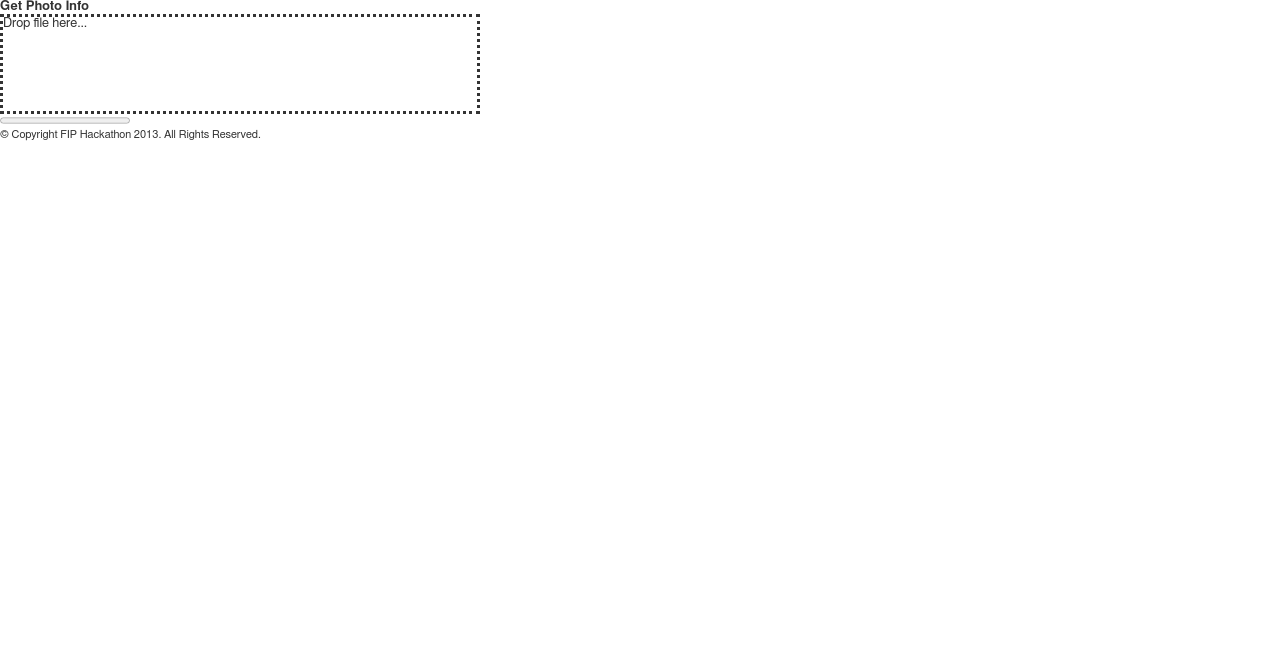
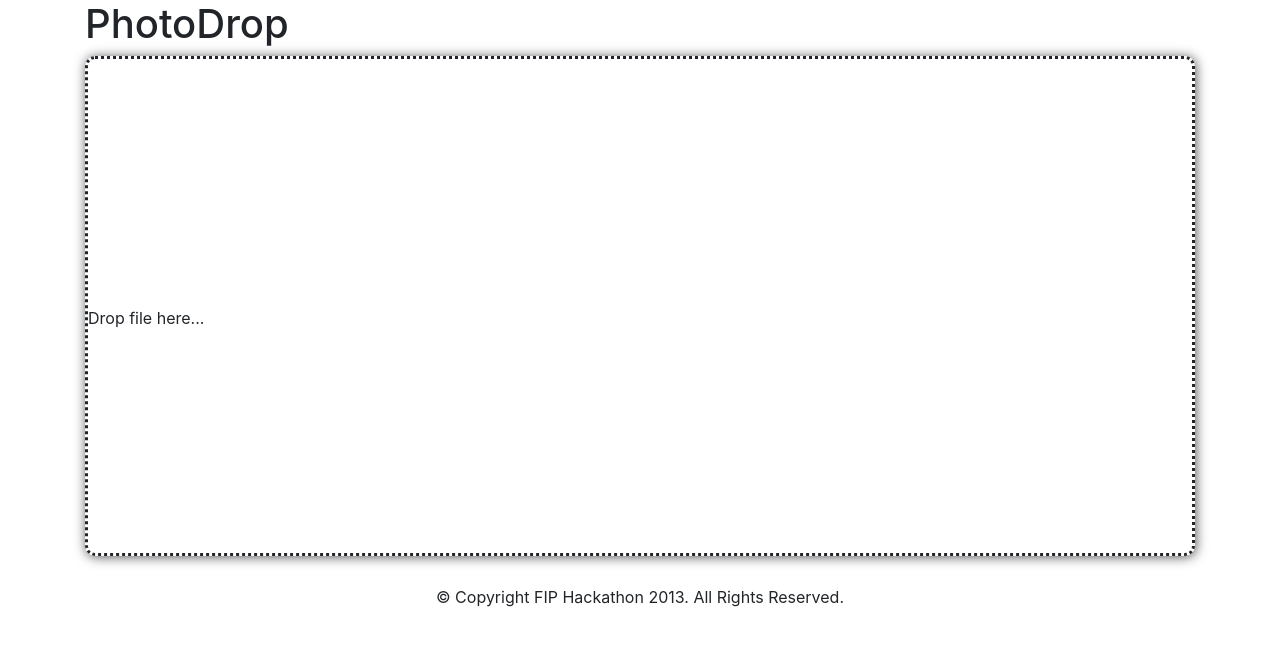
Before and after one commit to vjo/PhotoDrop, a plain HTML site: page index.html in a window 1280 px wide. Drawn offline with nearby package versions, Linux system fonts and the light colour scheme.

Commit message:
Mise en page

```diff
--- a/_/css/style.css
+++ b/_/css/style.css
@@ -1,38 +1,25 @@
-/* Apply a natural box layout model to all elements: http://paulirish.com/2012/box-sizing-border-box-ftw/ */
-* { -moz-box-sizing: border-box; -webkit-box-sizing: border-box; box-sizing: border-box; }
-
-.chromeframe {position: absolute; top: 0;}
-
 /* Ok, this is where the fun starts.
 -------------------------------------------------------------------------------*/
 
-/* A Linux- and Windows-friendly sans-serif font stack: http://prospects.mhurrell.co.uk/post/updating-the-helvetica-font-stack */
-body {font: 13px Helmet, Freesans, sans-serif;}
+/*div.zone{border: dotted; height: 100px; width: 480px;}*/
 
-/* Using local fonts? Check out Font Squirrel's webfont generator: http://www.fontsquirrel.com/tools/webfont-generator */
+div.zone {
+    border: dotted;
+    width: 100%;
+    height: 500px;
+    border-radius: 10px;
+    box-shadow: 1px 1px 12px #555;
+}
 
-/* We like off-black for text. */
-body, select, input, textarea {color: #333;}
+#droplabel {
+	position: relative;
+	top: 50%;
+}
 
-a {color: #03f;}
-a:hover {color: #69f;}
-
-/* Custom text-selection colors (remove any text shadows: http://twitter.com/miketaylr/status/12228805301) */
-::-moz-selection{background: #fcd700; color: #fff; text-shadow: none;}
-::selection {background: #fcd700; color: #fff; text-shadow: none;}
-
-/*	j.mp/webkit-tap-highlight-color */
-a:link {-webkit-tap-highlight-color: #fcd700;}
-
-ins {background-color: #fcd700; color: #000; text-decoration: none;}
-mark {background-color: #fcd700; color: #000; font-style: italic; font-weight: bold;}
-
-/* Mozilla dosen't style place holders by default */
-input:-moz-placeholder { color:#a9a9a9; }
-textarea:-moz-placeholder { color:#a9a9a9; }
-
-div.zone{border: dotted; height: 100px; width: 480px;}
-
+html{height: 100%;}
+body{height: 100%;  margin: 0; padding: 0;}
+div.wrapper{height: 100%;}
+p.centrage {text-align: center; margin-top: 5px;}
 
 
 /* Print styles!
--- a/index.html
+++ b/index.html
@@ -38,8 +38,10 @@
 	-->
 
 	<!-- concatenate and minify for production -->
-	<link rel="stylesheet" href="_/css/reset.css" />
+	<!-- <link rel="stylesheet" href="_/css/reset.css" /> -->
 	<link rel="stylesheet" href="_/css/style.css" />
+	<!-- Bootstrap -->
+    <link href="_/css/bootstrap.css" rel="stylesheet" media="screen">
 
 	<!-- This is an un-minified, complete version of Modernizr.
 		 Before you move to production, you should generate a custom build that only has the detects you need. -->
@@ -70,7 +72,11 @@
 
 	<header>
 
-		<h1>Get Photo Info</h1>
+		<div class="container">
+			<div class="page-header">
+				<h1>PhotoDrop</h1>
+			</div>
+		</div>
 
 		<!-- <nav>
 
@@ -84,21 +90,22 @@
 
 	</header>
 
-	<div id="dropzone" class="zone">
-		<span>Drop file here...</span>
+	<div class="container">
+		<div id="dropzone" class="zone">
+			<span id="droplabel">Drop file here...</span>
+		</div>
+
+		<!-- <div class="progress progress-striped active">
+  			<div class="progressbar" value="50" style="width: 50px;"></div>
+		</div> -->
+
+		<img id="preview" src=""/>
+
 	</div>
-
-	<progress id="progressbar" value="0" min="0" max="100"></progress>
-
-	<img id="preview" src=""/>
-
-	<aside>
-
-	</aside>
 
 	<footer>
 
-		<p><small>&copy; Copyright FIP Hackathon 2013. All Rights Reserved.</small></p>
+		<p class="muted credit centrage">&copy; Copyright FIP Hackathon 2013. All Rights Reserved.</p>
 
 	</footer>
 
@@ -115,6 +122,7 @@
 <!-- this is where we put our custom functions -->
 <!-- don't forget to concatenate and minify if needed -->
 <script src="_/js/functions.js"></script>
+<script src="_/js/bootstrap.js"></script>
 
 <!-- Asynchronous google analytics; this is the official snippet.
 	 Replace UA-XXXXXX-XX with your site's ID and uncomment to enable.
```
